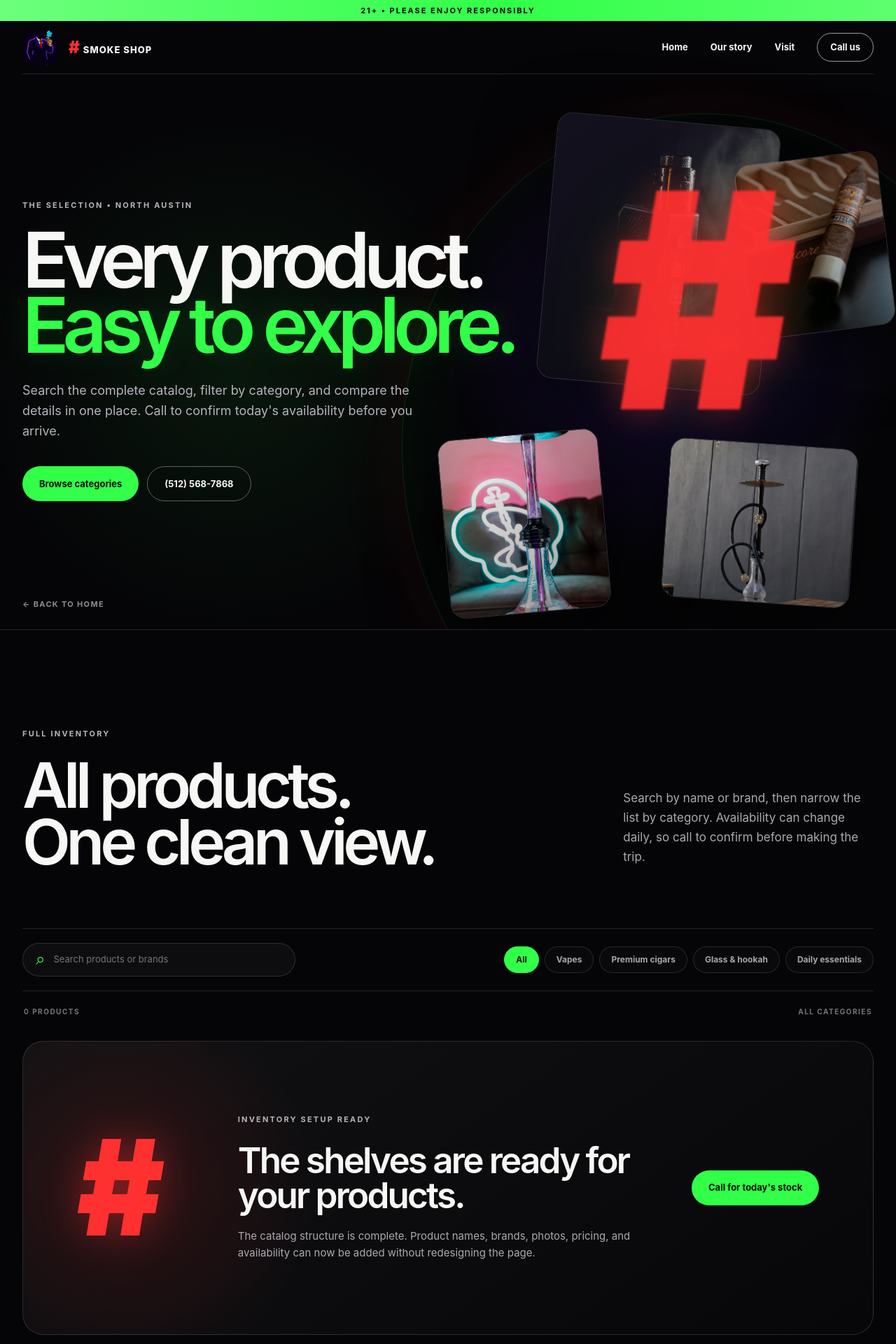
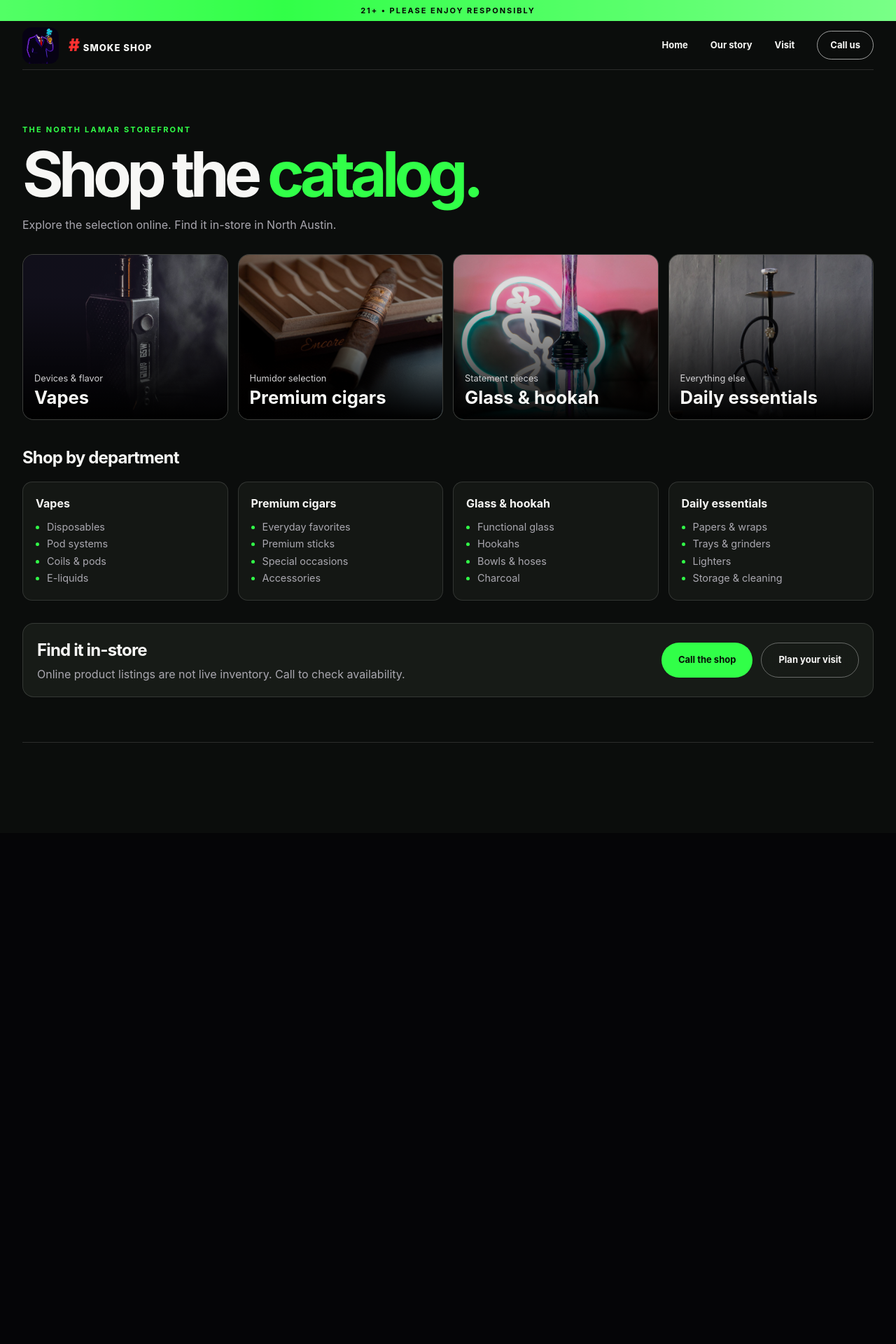
Before and after one commit to Nagasai125/Hash, a Next.js app: page /catalog in a window 1280 px wide. Shown: the top 1920 px of the page at 70% size. After the commit the page ends 1237 px from the top, so only its background shows below. Built offline with nearby package versions, Linux system fonts and the light colour scheme.

Commit message:
Update Site source

```diff
--- a/app/catalog/CatalogExplorer.tsx
+++ b/app/catalog/CatalogExplorer.tsx
@@ -8,6 +8,8 @@ const basePath = process.env.NEXT_PUBLIC_BASE_PATH ?? "";
 export default function CatalogExplorer() {
   const [activeCategory, setActiveCategory] = useState("all");
   const [query, setQuery] = useState("");
+  const selectedCategory = catalogCategories.find((category) => category.id === activeCategory);
+  const hasProducts = catalogProducts.length > 0;
 
   const visibleProducts = useMemo(() => {
     const normalizedQuery = query.trim().toLowerCase();
@@ -26,19 +28,26 @@ export default function CatalogExplorer() {
   }, [activeCategory, query]);
 
   return (
-    <section className="catalog-results shell" id="browse" aria-labelledby="all-products-title">
-      <div className="catalog-results__heading">
-        <div>
-          <p className="section-label">Full inventory</p>
-          <h2 id="all-products-title">All products.<br />One clean view.</h2>
-        </div>
-        <p>
-          Search by name or brand, then narrow the list by category. Availability
-          can change daily, so call to confirm before making the trip.
-        </p>
+    <section className="shop shell" id="browse" aria-labelledby="all-products-title">
+      <div className="shop-intro">
+        <p className="section-label">The North Lamar storefront</p>
+        <h1 id="all-products-title">Shop the <span>catalog.</span></h1>
+        <p>Explore the selection online. Find it in-store in North Austin.</p>
       </div>
 
-      <div className="catalog-toolbar" aria-label="Search and filter products">
+      <div className="shop-categories" role="group" aria-label="Browse by category">
+        {catalogCategories.map((category) => (
+          <button key={category.id} type="button" aria-pressed={activeCategory === category.id}
+            onClick={() => setActiveCategory(activeCategory === category.id ? "all" : category.id)}>
+            <img src={`${basePath}${category.image}`} alt="" />
+            <span>{category.eyebrow}<strong>{category.name}</strong></span>
+          </button>
+        ))}
+      </div>
+
+      <div className="shop-bar">
+        <h2>{selectedCategory?.name ?? (hasProducts ? "All products" : "Shop by department")}</h2>
+        {hasProducts &&
         <label className="catalog-search">
           <span className="sr-only">Search products</span>
           <span aria-hidden="true">⌕</span>
@@ -49,28 +58,13 @@ export default function CatalogExplorer() {
             placeholder="Search products or brands"
           />
         </label>
-
-        <div className="catalog-filter__controls">
-          <button
-            type="button"
-            className={activeCategory === "all" ? "is-active" : ""}
-            onClick={() => setActiveCategory("all")}
-          >All</button>
-          {catalogCategories.map((category) => (
-            <button
-              type="button"
-              key={category.id}
-              className={activeCategory === category.id ? "is-active" : ""}
-              onClick={() => setActiveCategory(category.id)}
-            >{category.name}</button>
-          ))}
-        </div>
+        }
+        {selectedCategory && <button type="button" onClick={() => setActiveCategory("all")}>View all</button>}
       </div>
 
-      <div className="catalog-results__meta">
+      {hasProducts && <div className="catalog-results__meta" aria-live="polite">
         <span>{visibleProducts.length} {visibleProducts.length === 1 ? "product" : "products"}</span>
-        <span>{activeCategory === "all" ? "All categories" : catalogCategories.find((category) => category.id === activeCategory)?.name}</span>
-      </div>
+      </div>}
 
       {visibleProducts.length > 0 ? (
         <div className="catalog-products" aria-live="polite">
@@ -100,18 +94,14 @@ export default function CatalogExplorer() {
             );
           })}
         </div>
-      ) : catalogProducts.length === 0 ? (
-        <div className="catalog-empty" aria-live="polite">
-          <span aria-hidden="true">#</span>
-          <div>
-            <p className="section-label">Inventory setup ready</p>
-            <h3>The shelves are ready for your products.</h3>
-            <p>
-              The catalog structure is complete. Product names, brands, photos,
-              pricing, and availability can now be added without redesigning the page.
-            </p>
-          </div>
-          <a className="button button--primary" href="tel:+15125687868">Call for today&apos;s stock</a>
+      ) : !hasProducts ? (
+        <div className="shop-departments">
+          {(selectedCategory ? [selectedCategory] : catalogCategories).map((category) => (
+            <article key={category.id}>
+              <h3>{category.name}</h3>
+              <ul>{category.includes.map((item) => <li key={item}>{item}</li>)}</ul>
+            </article>
+          ))}
         </div>
       ) : (
         <div className="catalog-empty catalog-empty--search" aria-live="polite">
@@ -122,6 +112,11 @@ export default function CatalogExplorer() {
           <button type="button" onClick={() => { setQuery(""); setActiveCategory("all"); }}>Clear filters</button>
         </div>
       )}
+      <aside className="shop-visit">
+        <div><h2>Find it in-store</h2><p>Online product listings are not live inventory. Call to check availability.</p></div>
+        <a className="button button--primary" href="tel:+15125687868">Call the shop</a>
+        <a className="button button--glass" href={`${basePath}/#visit`}>Plan your visit</a>
+      </aside>
     </section>
   );
 }
--- a/app/catalog/page.tsx
+++ b/app/catalog/page.tsx
@@ -1,6 +1,6 @@
 import type { Metadata } from "next";
 import CatalogExplorer from "./CatalogExplorer";
-import { catalogCategories } from "./catalog-data";
+import "./storefront.css";
 
 const basePath = process.env.NEXT_PUBLIC_BASE_PATH ?? "";
 
@@ -12,7 +12,7 @@ export const metadata: Metadata = {
 
 export default function CatalogPage() {
   return (
-    <main className="catalog-page">
+    <main className="catalog-page storefront">
       <div className="age-note">21+ • Please enjoy responsibly</div>
 
       <header className="catalog-nav shell">
@@ -28,47 +28,7 @@ export default function CatalogPage() {
         </nav>
       </header>
 
-      <section className="catalog-hero" aria-labelledby="catalog-page-title">
-        <div className="catalog-hero__orbit" aria-hidden="true">
-          {catalogCategories.map((category, index) => (
-            <figure className={`catalog-hero__tile catalog-hero__tile--${index + 1}`} key={category.id}>
-              <img src={`${basePath}${category.image}`} alt="" />
-            </figure>
-          ))}
-          <span className="catalog-hero__signal">#</span>
-        </div>
-        <div className="catalog-hero__content shell">
-          <p className="section-label">The selection • North Austin</p>
-          <h1 id="catalog-page-title">Every product.<br /><span>Easy to explore.</span></h1>
-          <p>
-            Search the complete catalog, filter by category, and compare the details
-            in one place. Call to confirm today&apos;s availability before you arrive.
-          </p>
-          <div className="catalog-hero__actions">
-            <a className="button button--primary" href="#browse">Browse categories</a>
-            <a className="button button--glass" href="tel:+15125687868">(512) 568-7868</a>
-          </div>
-        </div>
-        <a className="catalog-hero__back" href={`${basePath}/`}>← Back to home</a>
-      </section>
-
       <CatalogExplorer />
-
-      <section className="catalog-assist">
-        <div className="catalog-assist__hash" aria-hidden="true">#</div>
-        <div className="catalog-assist__content shell">
-          <p className="section-label">Need a real answer?</p>
-          <h2>Tell us what you like.<br />We&apos;ll narrow it down.</h2>
-          <p>
-            Selection moves fast. Call before your visit for current stock, or stop in
-            and we&apos;ll help you build the right setup in person.
-          </p>
-          <div>
-            <a className="button button--primary" href="tel:+15125687868">Call for stock</a>
-            <a className="button button--glass" href="https://www.google.com/maps/dir/?api=1&destination=10014+N+Lamar+Blvd+Austin+TX+78753" target="_blank" rel="noreferrer">Get directions ↗</a>
-          </div>
-        </div>
-      </section>
 
       <footer className="footer shell catalog-footer">
         <div className="footer__brand">
--- /dev/null
+++ b/app/catalog/storefront.css
@@ -0,0 +1,38 @@
+.storefront { background: #0b0d0c; }
+.storefront .catalog-nav { position: static; transform: none; height: 70px; }
+.storefront .footer { border-top: 1px solid var(--line); }
+.shop { max-width: 1260px; padding-block: clamp(36px, 6vw, 78px) 64px; }
+.shop-intro { margin-bottom: 30px; }
+.shop-intro .section-label { color: var(--green); margin-bottom: 12px; }
+.shop-intro h1 { margin: 0; font-size: clamp(2.8rem, 7vw, 6.75rem); letter-spacing: -.075em; line-height: .98; font-weight: 650; }
+.shop-intro h1 span { color: var(--green); }
+.shop-intro > p:last-child { color: var(--muted); margin: 16px 0 0; }
+.shop-categories, .shop-departments { display: grid; grid-template-columns: repeat(4, minmax(0, 1fr)); gap: 14px; }
+.shop-categories button {
+  position: relative; isolation: isolate; display: flex; align-items: end;
+  width: 100%; min-width: 0; min-height: 190px; aspect-ratio: 1.24; overflow: hidden; text-align: left; padding: 16px;
+  border: 1px solid var(--line); border-radius: 16px; cursor: pointer; background: #20221f;
+}
+.shop-categories button::after { content: ""; position: absolute; inset: 0; z-index: -1; background: linear-gradient(0deg, #000f, #0002 75%); }
+.shop-categories img { position: absolute; inset: 0; width: 100%; height: 100%; object-fit: cover; z-index: -2; }
+.shop-categories button span { color: #d3d2d4; font-size: .8rem; }
+.shop-categories strong { display: block; color: var(--white); font-size: clamp(1.1rem, 2vw, 1.65rem); line-height: 1.15; margin-top: 3px; }
+.shop-categories button:hover, .shop-categories button[aria-pressed="true"] { border-color: var(--green); }
+.shop-categories button[aria-pressed="true"] strong { color: var(--green); }
+.shop button:focus-visible, .shop .catalog-search:focus-within { outline: 2px solid var(--green); outline-offset: 4px; }
+.shop-bar { display: flex; flex-wrap: wrap; align-items: center; gap: 16px; margin-block: 36px 16px; }
+.shop-bar h2, .shop-visit h2 { margin: 0; font-size: 1.5rem; letter-spacing: -.035em; font-weight: 700; }
+.shop-bar h2 { margin-right: auto; }
+.shop-bar button { color: var(--green); text-decoration: underline; cursor: pointer; padding: 8px; }
+.shop-bar .catalog-search { min-width: 0; width: min(100%, 330px); }
+.shop-departments article { background: #141714; border: 1px solid var(--line); border-radius: 14px; padding: 18px; }
+.shop-departments h3 { margin: 0 0 10px; font-weight: 700; }
+.shop-departments ul { margin: 0; padding-left: 16px; list-style: disc; color: var(--muted); font-size: .9rem; line-height: 1.7; }
+.shop-departments li::marker { color: var(--green); }
+.shop-visit { display: flex; gap: 12px; flex-wrap: wrap; align-items: center; margin-top: 32px; background: #171b17; border: 1px solid var(--line); border-radius: 16px; padding: 20px; }
+.shop-visit > div { flex: 1 1 300px; }
+.shop-visit p { color: var(--muted); margin: 4px 0 0; }
+@media (max-width: 760px) {
+  .shop-categories, .shop-departments { grid-template-columns: repeat(2, minmax(0, 1fr)); gap: 10px; }
+  .shop-categories button { min-height: 128px; padding: 11px; }
+}
```
